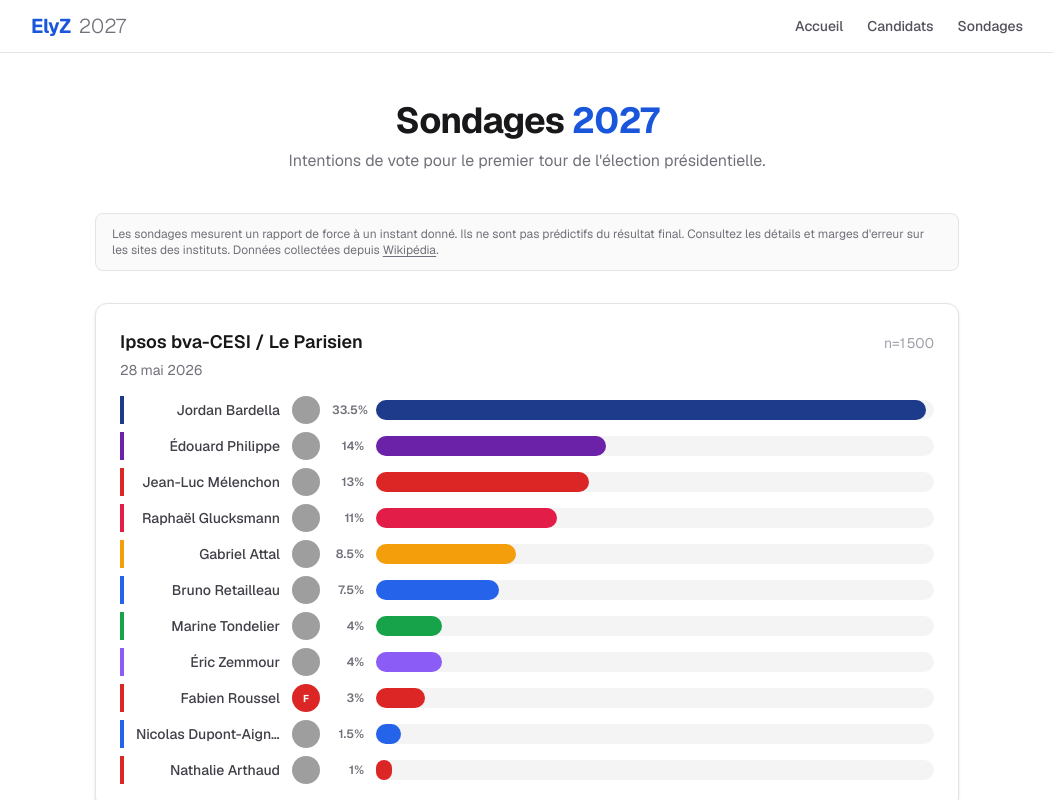
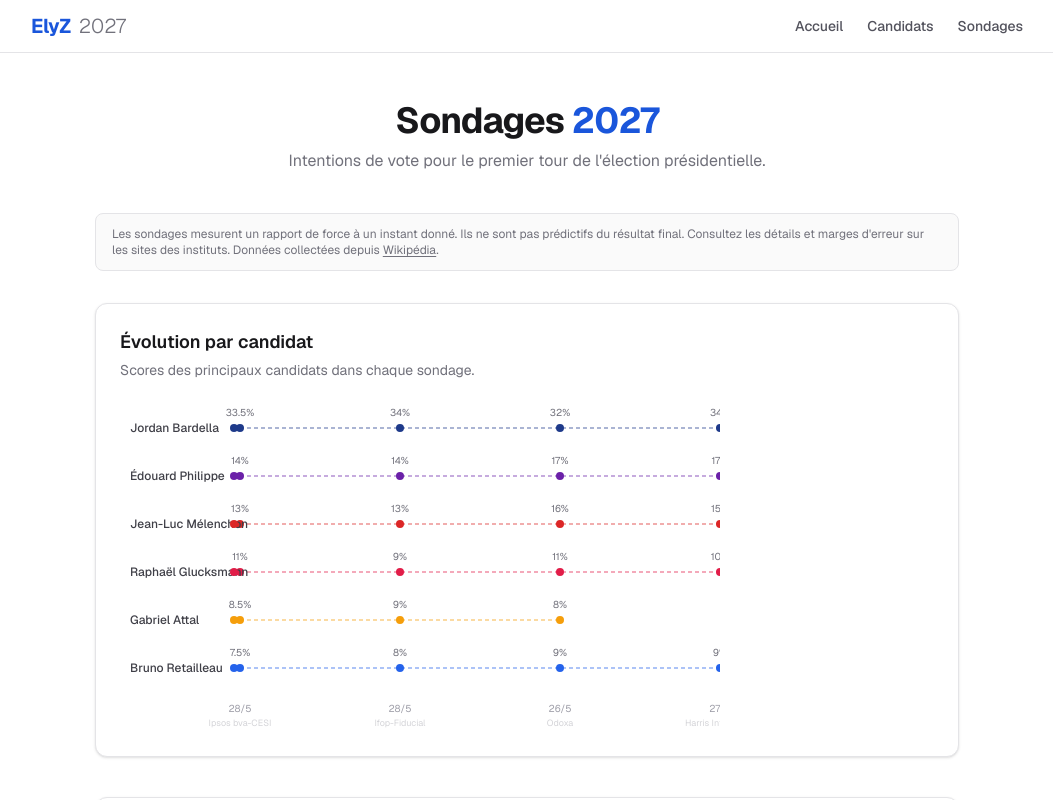
Before and after one commit to Vincent-Renard/elyz2027, a Next.js app: page /sondages in a window 1280 px wide. Shown: the top 800 px of the page, without its empty margins (113-1166 px from the left). Built offline with nearby package versions, Linux system fonts and the light colour scheme; grey boxes are pictures that could not be loaded.

Commit message:
Fade future timeline events, add poll evolution chart

```diff
--- a/src/app/sondages/page.tsx
+++ b/src/app/sondages/page.tsx
@@ -1,4 +1,5 @@
 import PollBarChart from "@/components/PollBarChart";
+import EvolutionChart from "@/components/EvolutionChart";
 import Link from "next/link";
 
 export default function SondagesPage() {
@@ -27,6 +28,10 @@ export default function SondagesPage() {
         .
       </p>
 
+      <div className="mb-10">
+        <EvolutionChart />
+      </div>
+
       <PollBarChart />
     </div>
   );
--- /dev/null
+++ b/src/components/EvolutionChart.tsx
@@ -0,0 +1,119 @@
+import { polls } from "@/data/polls";
+import { parties } from "@/data/parties";
+
+function partyColor(short: string) {
+  return Object.values(parties).find((p) => p.shortName === short)?.color ?? "#6b7280";
+}
+
+function shortDate(dateStr: string) {
+  const [y, m, d] = dateStr.split("-").map(Number);
+  return `${d}/${m}`;
+}
+
+type CandidateRow = {
+  name: string;
+  partyShort: string;
+  color: string;
+  scores: { pollId: string; date: string; score: number }[];
+};
+
+export default function EvolutionChart() {
+  const maxScore = Math.max(...polls.flatMap((p) => p.candidates.map((c) => c.score)));
+
+  const candidateMap = new Map<string, CandidateRow>();
+
+  for (const poll of polls) {
+    for (const pc of poll.candidates) {
+      if (!candidateMap.has(pc.name)) {
+        candidateMap.set(pc.name, {
+          name: pc.name,
+          partyShort: pc.partyShort,
+          color: partyColor(pc.partyShort) || pc.color,
+          scores: [],
+        });
+      }
+      candidateMap.get(pc.name)!.scores.push({
+        pollId: poll.id,
+        date: poll.date,
+        score: pc.score,
+      });
+    }
+  }
+
+  const sorted = [...candidateMap.entries()]
+    .map(([, row]) => ({
+      ...row,
+      avgScore: row.scores.reduce((s, p) => s + p.score, 0) / row.scores.length,
+    }))
+    .sort((a, b) => b.avgScore - a.avgScore)
+    .slice(0, 6);
+
+  const pollLabels = polls.map((p) => ({ id: p.id, date: shortDate(p.date), source: p.source }));
+  const chartW = 600;
+
+  return (
+    <div className="rounded-xl border border-zinc-200 bg-white p-6 shadow-sm">
+      <h2 className="mb-1 text-lg font-semibold text-zinc-900">
+        Évolution par candidat
+      </h2>
+      <p className="mb-6 text-sm text-zinc-500">
+        Scores des principaux candidats dans chaque sondage.
+      </p>
+
+      <div className="overflow-x-auto">
+        <svg viewBox={`0 0 ${chartW} ${sorted.length * 48 + 40}`} className="w-full max-w-[600px]">
+          {sorted.map((c, ci) => {
+            const y = ci * 48 + 24;
+            const dots: number[] = [];
+            return (
+              <g key={c.name}>
+                {c.scores.map((s, si) => {
+                  const pi = polls.findIndex((p) => p.id === s.pollId);
+                  if (pi === -1) return null;
+                  const x = (pi / (polls.length - 1 || 1)) * (chartW - 120) + 120;
+                  dots.push(x);
+                  return (
+                    <g key={s.pollId}>
+                      <circle cx={x} cy={y} r={5} fill={c.color} stroke="white" strokeWidth={2} />
+                      <text x={x} y={y - 12} textAnchor="middle" className="text-[10px] fill-zinc-500">
+                        {s.score}%
+                      </text>
+                    </g>
+                  );
+                })}
+                {dots.length > 1 && (
+                  <polyline
+                    points={dots.map((x) => `${x},${y}`).join(" ")}
+                    fill="none"
+                    stroke={c.color}
+                    strokeWidth={1.5}
+                    strokeDasharray="4 3"
+                    opacity={0.5}
+                  />
+                )}
+                <text x={10} y={y + 4} className="text-xs fill-zinc-700 font-medium">
+                  {c.name}
+                </text>
+                <circle cx={114} cy={y} r={4} fill={c.color} />
+              </g>
+            );
+          })}
+
+          {pollLabels.map((p, i) => {
+            const x = (i / (polls.length - 1 || 1)) * (chartW - 120) + 120;
+            return (
+              <g key={p.id}>
+                <text x={x} y={sorted.length * 48 + 20} textAnchor="middle" className="text-[10px] fill-zinc-400">
+                  {p.date}
+                </text>
+                <text x={x} y={sorted.length * 48 + 34} textAnchor="middle" className="text-[9px] fill-zinc-300">
+                  {p.source.split("/")[0].trim()}
+                </text>
+              </g>
+            );
+          })}
+        </svg>
+      </div>
+    </div>
+  );
+}
--- a/src/components/Timeline.tsx
+++ b/src/components/Timeline.tsx
@@ -95,6 +95,7 @@ export default function Timeline() {
   }
 
   const reversed = [...timelineEvents].reverse();
+  const today = new Date();
 
   return (
     <div className="relative">
@@ -105,8 +106,12 @@ export default function Timeline() {
           const isEvent = event.type === "event";
           const isCandidate = event.type === "candidature";
 
+          const [y, m, d] = event.date.split("-").map(Number);
+          const eventDate = new Date(y, m - 1, d);
+          const isFuture = eventDate > today;
+
           return (
-            <li key={event.id} className="relative flex gap-6">
+            <li key={event.id} className={`relative flex gap-6 ${isFuture ? "opacity-40" : ""}`}>
               <div className="relative z-10 flex-shrink-0">
                 <EventIcon
                   type={event.type}
```
